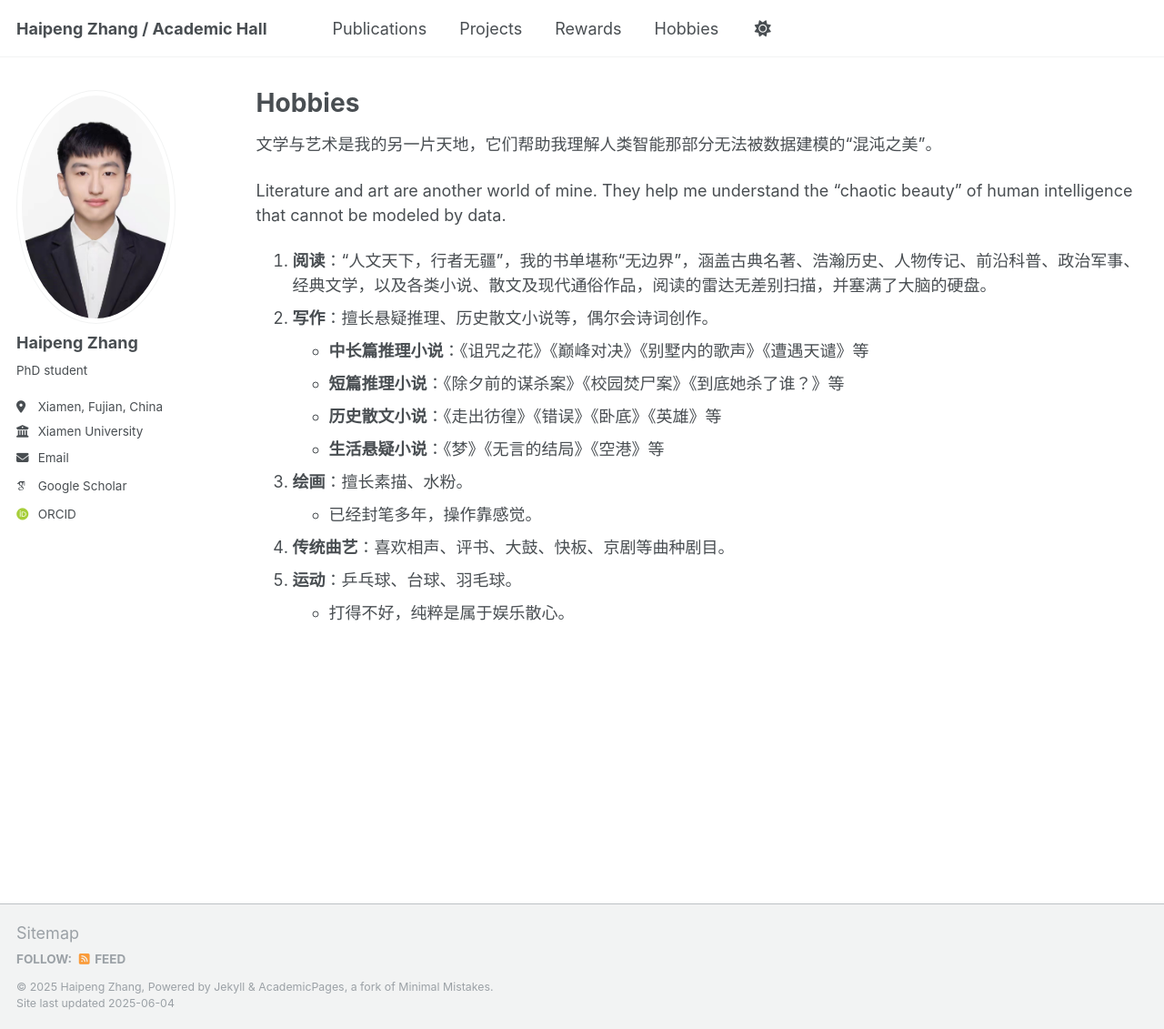
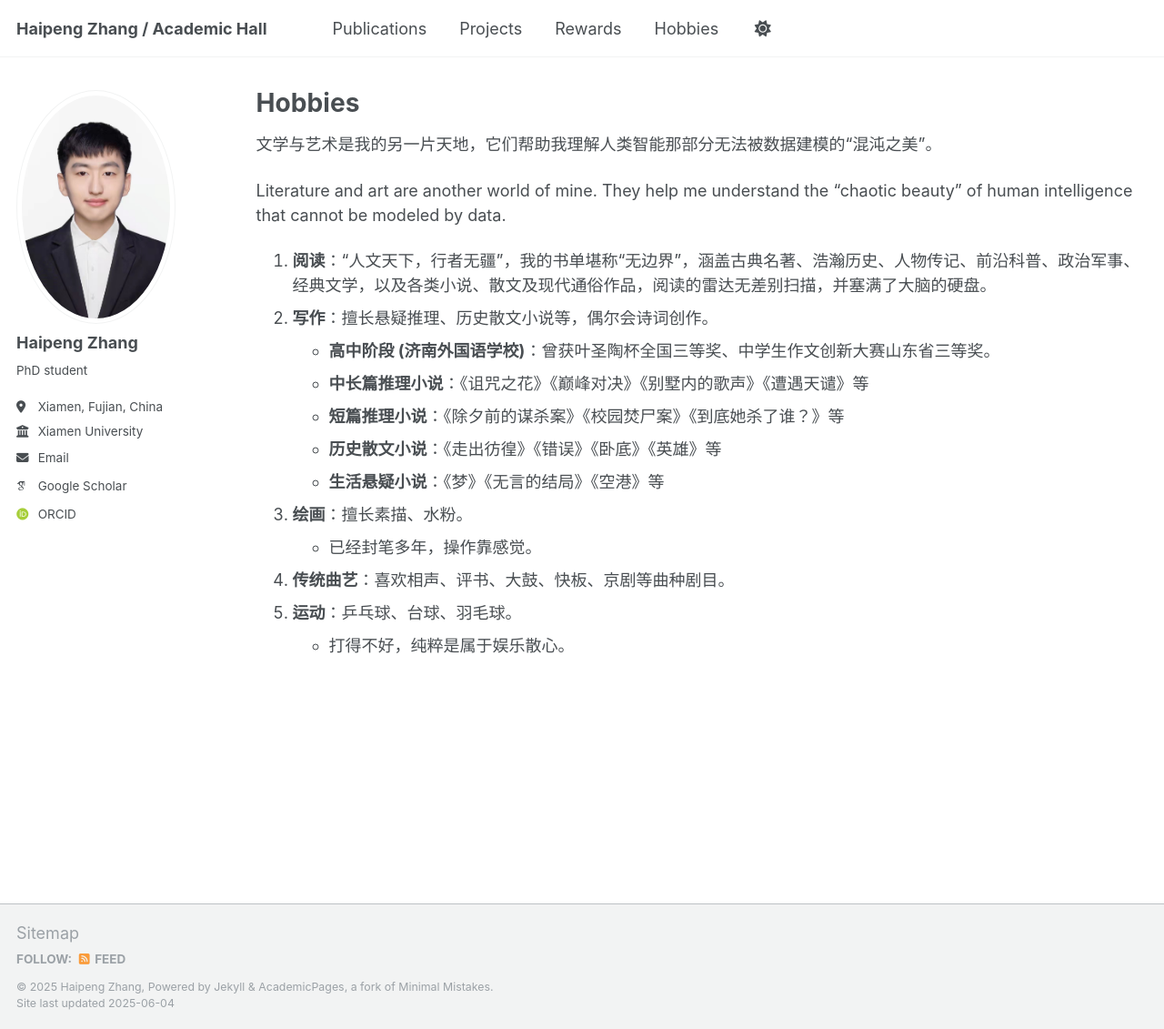
Before and after one commit to Harry-first/haipengzhang, a Jekyll site: the page built from _pages/portfolio.md, in a window 1280 px wide and 1131 px high. Shown: the whole window at 91% size. Built offline with Jekyll 4.4.1, drawn with Linux system fonts in a browser that asks for light colours; some web fonts are replaced.

Commit message:
Update portfolio.md

```diff
--- a/_pages/portfolio.md
+++ b/_pages/portfolio.md
@@ -10,6 +10,7 @@ author_profile: true
 Literature and art are another world of mine. They help me understand the “chaotic beauty” of human intelligence that cannot be modeled by data.
 1. **阅读**：“人文天下，行者无疆”，我的书单堪称“无边界”，涵盖古典名著、浩瀚历史、人物传记、前沿科普、政治军事、经典文学，以及各类小说、散文及现代通俗作品，阅读的雷达无差别扫描，并塞满了大脑的硬盘。
 2. **写作**：擅长悬疑推理、历史散文小说等，偶尔会诗词创作。
+- **高中阶段 (济南外国语学校)**：曾获叶圣陶杯全国三等奖、中学生作文创新大赛山东省三等奖。
 - **中长篇推理小说**：《诅咒之花》《巅峰对决》《别墅内的歌声》《遭遇天谴》等
 - **短篇推理小说**：《除夕前的谋杀案》《校园焚尸案》《到底她杀了谁？》等
 - **历史散文小说**：《走出彷徨》《错误》《卧底》《英雄》等
```
